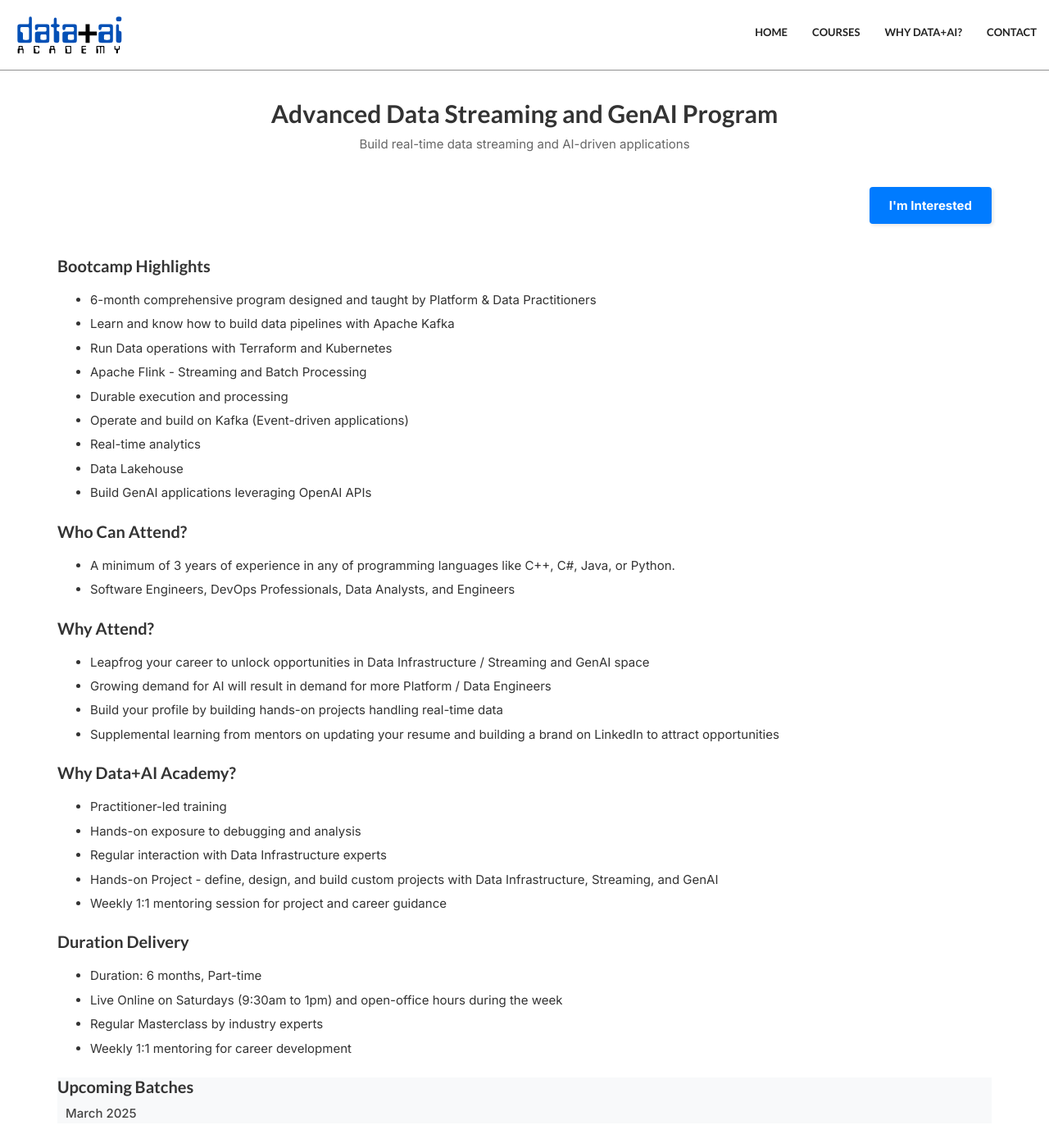
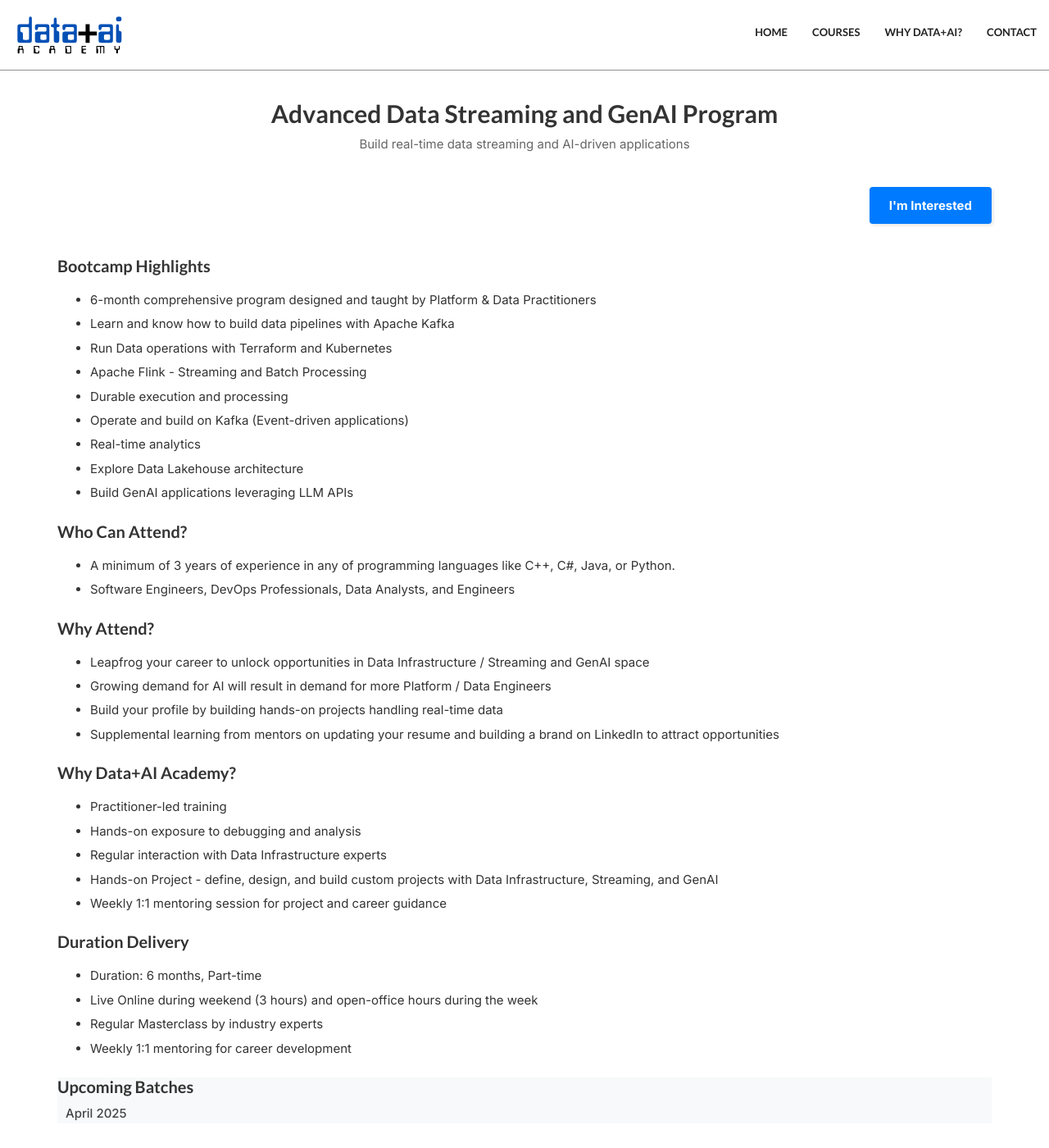
Before and after one commit to Platformatory/dataplusaiacademy, a Jekyll site: the page built from _courses/advanced-data-streaming-and-genai-integration-program.md, in a window 1280 px wide and 1400 px high, scrolled down 324 px. Shown: the whole window at 82% size. Built offline with Jekyll 4.4.1, drawn with Linux system fonts in a browser that asks for light colours; nearby versions of some CDN libraries; library files that are not in the unit come from our copies.

Commit message:
Updates start date and few edits

```diff
--- a/_courses/advanced-data-streaming-and-genai-integration-program.md
+++ b/_courses/advanced-data-streaming-and-genai-integration-program.md
@@ -11,8 +11,8 @@
   - "Durable execution and processing"
   - "Operate and build on Kafka (Event-driven applications)"
   - "Real-time analytics"
-  - "Data Lakehouse"
-  - "Build GenAI applications leveraging OpenAI APIs"
+  - "Explore Data Lakehouse architecture"
+  - "Build GenAI applications leveraging LLM APIs"
 
 who_can_attend:
   - "A minimum of 3 years of experience in any of programming languages like C++, C#, Java, or Python."
@@ -33,13 +33,13 @@
 
 duration_delivery:
   - "Duration: 6 months, Part-time"
-  - "Live Online on Saturdays (9:30am to 1pm) and open-office hours during the week"
+  - "Live Online during weekend (3 hours) and open-office hours during the week"
   - "Regular Masterclass by industry experts"
   - "Weekly 1:1 mentoring for career development"
 
 image: "/img/advanced-data-streaming.jpg"
 upcoming_batches:
-  start_date: "March 2025"
+  start_date: "April 2025"
 weight: 2
 
 ---
```
Also changed, not shown: _courses/real-time-data-bootcamp.md (+2 -2 lines).
